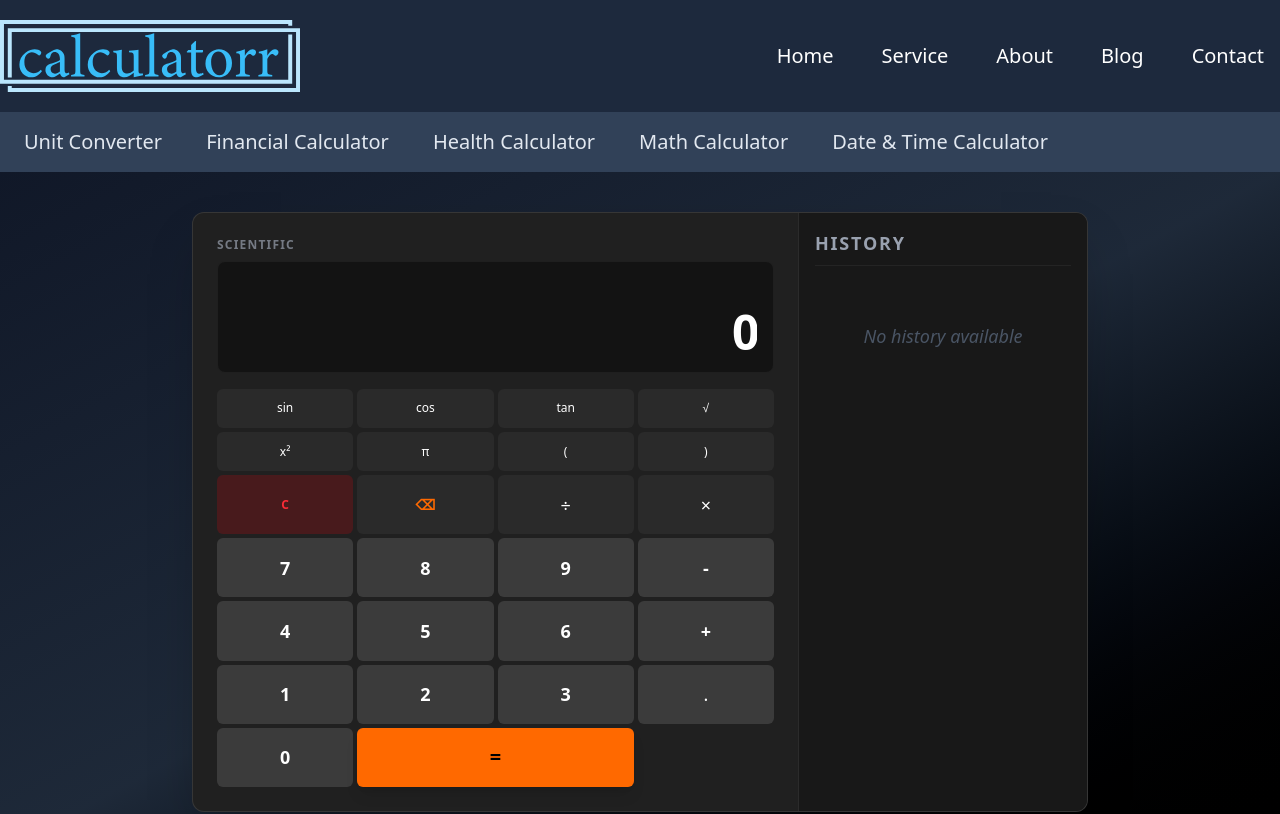
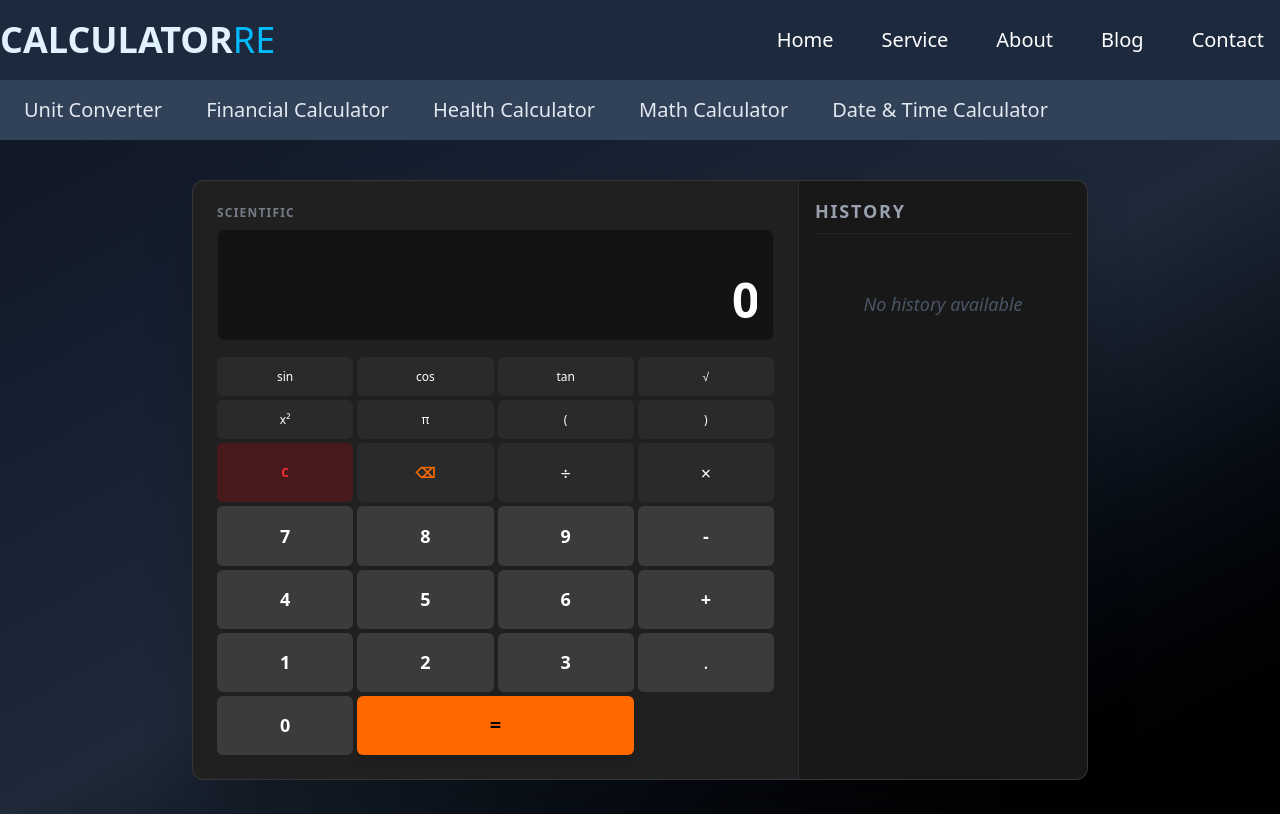
Before and after one commit to naim-i/calculator, a Next.js app: page / in a window 1280 px wide. Shown: the top 814 px of the page. Built offline with nearby package versions, Linux system fonts and the light colour scheme.

Commit message:
logoFixed

```diff
--- a/src/app/Component/Footer/Footer.js
+++ b/src/app/Component/Footer/Footer.js
@@ -6,7 +6,7 @@ import ListItems from "../ListItems/ListItems";
 import Link from "next/link";
 import FdataOne from "./FdataOne";
 import FdataTwo from "./FdataTwo";
-import Logo from "../Logo/Logo";
+// import Logo from "../Logo/Logo";
 
 const Footer = () => {
   return (
@@ -15,7 +15,11 @@ const Footer = () => {
         <div className=" justify-center items-center pt-20">
           <Flex className="lg:justify-between items-center lg:items-start text-center lg:text-left flex-col lg:flex-row ">
             <div className="w-[50%] lg:w-auto">
-              <Logo />
+              <Link href="/">
+                <h3 className="font-extrabold text-4xl text-sky-100">
+                  CALCULATOR<span className="font-medium text-sky-400">RE</span>
+                </h3>
+              </Link>
             </div>
             <div className="lg:w-[30%] py-10 lg:py-0">
               <h1 className="text-3xl text-sky-300 font-bold">Calculators</h1>
@@ -47,7 +51,7 @@ const Footer = () => {
         </div>
         <div className="flex justify-center items-center pt-10">
           <h1 className="text-xl text-white font-medium">
-            © 2025 <u>Name here</u>. All rights reserved.
+            © 2025 <u className="text-sky-200">CALCULATORRE</u>. All rights reserved.
           </h1>
         </div>
       </Container>
--- a/src/app/Component/Logo/Logo.js
+++ b/src/app/Component/Logo/Logo.js
@@ -1,77 +1,42 @@
-"use client";
-import * as React from "react";
-const Logo = (props) => (
-  <svg
-    id="Layer_1"
-    data-name="Layer 1"
-    xmlns="http://www.w3.org/2000/svg"
-    viewBox="0 0 3699.37 886.51"
-    {...props}
-    className="w-full h-auto"
-  >
-    <defs>
-      <style>
-        {
-          "\n      .cls-1 {\n        fill: #BAE6FD;\n      }\n\n      .cls-1, .cls-2 {\n        stroke-width: 0px;\n      }\n\n      .cls-2 {\n        fill: #38BDF8;\n      }\n    "
-        }
-      </style>
-    </defs>
-    <g>
-      <polygon
-        className="cls-1"
-        points="3631.7 100.45 3603.24 100.45 3554.47 100.45 3526.01 100.45 96.12 100.45 96.12 708.82 144.9 708.82 144.9 149.23 3526.01 149.23 3554.47 149.23 3603.24 149.23 3631.7 149.23 3650.59 149.23 3650.59 837.73 144.9 837.73 144.9 814.51 96.12 814.51 96.12 886.51 3699.37 886.51 3699.37 100.45 3631.7 100.45"
-      />
-      <polygon
-        className="cls-1"
-        points="144.9 786.05 173.35 786.05 3603.24 786.05 3603.24 177.68 3554.47 177.68 3554.47 737.27 173.35 737.27 144.9 737.27 96.12 737.27 67.67 737.27 48.78 737.27 48.78 48.78 3554.47 48.78 3554.47 72 3603.24 72 3603.24 0 0 0 0 786.05 67.67 786.05 96.12 786.05 144.9 786.05"
-      />
-    </g>
-    <g>
-      <path
-        className="cls-2"
-        d="m517,630.85c-32.75,43.17-82.62,75.93-127.28,75.93-94.53,0-150.36-76.67-150.36-156.31,0-58.8,25.31-107.93,75.18-145.89,39.45-30.52,84.11-42.43,113.14-42.43,33.5,0,58.06,10.42,69.23,20.1,10.42,8.19,11.91,13.4,11.91,21.59,0,17.86-18.61,33.49-26.8,33.49-3.72,0-6.7-1.49-14.14-7.44-23.08-20.84-48.38-31.26-75.18-31.26-49.13,0-92.3,41.68-92.3,119.1-.74,103.46,69.97,137.7,113.14,137.7,31.26,0,56.57-8.19,90.81-40.94l12.66,16.37Z"
-      />
-      <path
-        className="cls-2"
-        d="m793.14,706.78c-11.17,0-27.54-5.96-34.99-14.14-9.68-9.68-14.14-20.1-17.86-33.49-29.78,20.1-66.25,47.64-89.32,47.64-52.85,0-90.81-43.92-90.81-91.56,0-36.47,20.1-60.29,61.04-74.44,45.4-15.63,101.23-34.98,117.61-48.38v-14.89c0-52.85-26.8-83.37-65.5-83.37-17.12,0-27.54,8.19-34.98,17.12-8.19,10.42-13.4,26.8-20.1,48.38-3.72,11.91-10.42,17.12-21.59,17.12-14.14,0-32.75-14.89-32.75-32.75,0-10.42,9.68-19.35,24.56-29.78,21.58-15.63,64.76-43.17,107.19-52.1,22.33,0,45.4,6.7,62.52,20.1,26.05,22.33,37.96,47.64,37.96,86.35v143.66c0,34.24,12.65,44.66,26.05,44.66,8.93,0,18.61-3.72,26.8-8.18l7.44,20.84-63.27,37.22Zm-54.34-188.32c-16.38,8.19-52.11,23.82-69.23,31.26-28.28,12.65-45.4,26.8-45.4,54.34,0,39.45,29.77,57.32,53.59,57.32,19.35,0,46.15-11.91,61.04-26.8v-116.12Z"
-      />
-      <path
-        className="cls-2"
-        d="m876.5,697.85v-20.84c47.64-4.46,53.59-8.19,53.59-57.31v-356.55c0-45.41-3.72-49.87-51.36-55.83v-19.35c40.2-4.47,86.35-16.38,110.16-25.31v457.03c0,49.13,4.47,52.85,52.85,57.31v20.84h-165.25Z"
-      />
-      <path
-        className="cls-2"
-        d="m1359.58,630.85c-32.75,43.17-82.62,75.93-127.28,75.93-94.53,0-150.36-76.67-150.36-156.31,0-58.8,25.31-107.93,75.18-145.89,39.45-30.52,84.11-42.43,113.14-42.43,33.5,0,58.06,10.42,69.23,20.1,10.42,8.19,11.91,13.4,11.91,21.59,0,17.86-18.61,33.49-26.8,33.49-3.72,0-6.7-1.49-14.14-7.44-23.08-20.84-48.38-31.26-75.18-31.26-49.13,0-92.3,41.68-92.3,119.1-.74,103.46,69.97,137.7,113.14,137.7,31.26,0,56.57-8.19,90.81-40.94l12.66,16.37Z"
-      />
-      <path
-        className="cls-2"
-        d="m1763,680.72c-35.73,5.21-75.92,14.89-113.89,26.06v-57.32c-40.19,33.5-72.95,57.32-113.89,57.32-49.87,0-93.04-30.52-93.04-111.65v-144.41c0-40.19-5.96-44.66-24.56-48.38l-20.84-3.72v-19.35c32.01-1.49,81.14-8.93,106.44-13.4-2.23,23.82-2.23,59.55-2.23,108.68v101.23c0,65.5,34.24,84.11,67.74,84.11,27.54,0,55.08-11.91,80.39-35.73v-173.43c0-40.19-8.93-45.4-34.24-49.13l-23.82-2.98v-19.35c47.64-2.23,99.74-10.42,116.86-13.4v249.36c0,37.22,5.95,42.43,34.24,43.92l20.84.74v20.84Z"
-      />
-      <path
-        className="cls-2"
-        d="m1789.04,697.85v-20.84c47.64-4.46,53.59-8.19,53.59-57.31v-356.55c0-45.41-3.72-49.87-51.36-55.83v-19.35c40.2-4.47,86.35-16.38,110.16-25.31v457.03c0,49.13,4.47,52.85,52.85,57.31v20.84h-165.25Z"
-      />
-      <path
-        className="cls-2"
-        d="m2228.95,706.78c-11.17,0-27.54-5.96-34.99-14.14-9.68-9.68-14.14-20.1-17.86-33.49-29.78,20.1-66.25,47.64-89.32,47.64-52.85,0-90.81-43.92-90.81-91.56,0-36.47,20.1-60.29,61.04-74.44,45.4-15.63,101.23-34.98,117.61-48.38v-14.89c0-52.85-26.8-83.37-65.5-83.37-17.12,0-27.54,8.19-34.98,17.12-8.19,10.42-13.4,26.8-20.1,48.38-3.72,11.91-10.42,17.12-21.59,17.12-14.14,0-32.75-14.89-32.75-32.75,0-10.42,9.68-19.35,24.56-29.78,21.58-15.63,64.76-43.17,107.19-52.1,22.33,0,45.4,6.7,62.52,20.1,26.05,22.33,37.96,47.64,37.96,86.35v143.66c0,34.24,12.65,44.66,26.05,44.66,8.93,0,18.61-3.72,26.8-8.18l7.45,20.84-63.27,37.22Zm-54.34-188.32c-16.38,8.19-52.11,23.82-69.23,31.26-28.28,12.65-45.4,26.8-45.4,54.34,0,39.45,29.77,57.32,53.59,57.32,19.35,0,46.15-11.91,61.04-26.8v-116.12Z"
-      />
-      <path
-        className="cls-2"
-        d="m2461.92,697.1c-12.66,6.7-24.56,9.68-32.01,9.68-47.64,0-72.95-29.03-72.95-88.58v-216.6h-51.36l-2.98-8.93,20.1-21.59h34.24v-62.52c14.14-14.89,35.73-34.24,49.87-49.13l11.17,1.49c-1.49,31.26-2.23,74.44-2.23,110.16h84.86c6.7,7.45,4.46,23.82-4.46,30.52h-80.39v190.55c0,60.29,23.82,71.46,43.17,71.46,17.86,0,34.98-6.7,45.41-11.91l6.7,19.35-49.13,26.05Z"
-      />
-      <path
-        className="cls-2"
-        d="m2698.61,362.15c93.04,0,162.27,70.71,162.27,166.73,0,120.58-89.33,177.9-162.27,177.9-102.72,0-165.25-82.62-165.25-165.99,0-121.33,94.54-178.64,165.25-178.64Zm-8.93,25.31c-45.41,0-86.34,43.92-86.34,130.26,0,94.53,41.68,163.01,102.72,163.01,46.15,0,84.86-33.49,84.86-135.47,0-87.09-35.73-157.81-101.23-157.81Z"
-      />
-      <path
-        className="cls-2"
-        d="m3080.45,697.85h-171.2v-20.84c46.89-4.46,51.36-8.19,51.36-56.57v-154.82c0-49.13-2.98-51.36-46.15-56.57v-18.61c36.47-5.96,69.97-14.89,104.95-30.52v81.88c26.05-38.71,57.31-79.65,94.53-79.65,27.54,0,43.17,17.12,43.17,35.73,0,17.12-11.91,33.5-25.31,40.94-7.45,4.46-13.4,3.72-19.35-1.49-11.17-11.16-20.1-18.61-33.49-18.61-15.63,0-43.17,23.08-59.55,61.04v139.94c0,49.13,3.72,52.85,61.04,57.31v20.84Z"
-      />
-      <path
-        className="cls-2"
-        d="m3357.34,697.85h-171.2v-20.84c46.89-4.46,51.36-8.19,51.36-56.57v-154.82c0-49.13-2.98-51.36-46.15-56.57v-18.61c36.47-5.96,69.97-14.89,104.95-30.52v81.88c26.05-38.71,57.31-79.65,94.53-79.65,27.54,0,43.17,17.12,43.17,35.73,0,17.12-11.91,33.5-25.31,40.94-7.45,4.46-13.4,3.72-19.35-1.49-11.17-11.16-20.1-18.61-33.49-18.61-15.63,0-43.17,23.08-59.55,61.04v139.94c0,49.13,3.72,52.85,61.04,57.31v20.84Z"
-      />
-    </g>
-  </svg>
-);
-export default Logo;
+// "use client";
+// import * as React from "react";
+// const Logo = (props) => (
+//   <svg
+//       width={width}
+//       height={height}
+//       viewBox="0 0 450 150"
+//       fill="none"
+//       xmlns="http://www.w3.org/2000/svg"
+//       aria-label="Calculatorre Logo"
+//       role="img"
+//       {...props}
+//     >
+//       <title>Calculatorre Logo</title>
+
+//       {/* Icon: Calculator with upward arrow */}
+//       <g>
+//         {/* Main Body (Sky-800 / #0C4A6E) */}
+//         <path d="M110 30h-70c-5.523 0-10 4.477-10 10v90c0 5.523 4.477 10 10 10h70c5.523 0 10-4.477 10-10v-90c0-5.523-4.477-10-10-10z" fill="#0C4A6E"/>
+//         {/* Top/Screen Section (Sky-600 / #0EA5E9) */}
+//         <path d="M110 30H40c-5.523 0-10 4.477-10 10v35l72.3-36.15c4.767-2.383 10.533.867 10.533 6.15v-5c0-5.523-4.477-10-10-10z" fill="#0EA5E9"/>
+//         {/* Arrow (Sky-600 / #0EA5E9) */}
+//         <path d="M125.688 28.32L110.003 44.01 77.26 76.75 60.15 59.643 27 92.793v21.362L60.15 81.01 77.26 98.12 110.003 65.378l6.98 6.98a2 2 0 003.414-1.414L130 31.003a2 2 0 00-4.312-2.683z" fill="#0EA5E9"/>
+//         {/* Math Symbols (White / #FFFFFF) */}
+//         <path d="M55.5 102.5h-5v5a1.5 1.5 0 01-3 0v-5h-5a1.5 1.5 0 010-3h5v-5a1.5 1.5 0 013 0v5h5a1.5 1.5 0 010 3zm38-1h13a1.5 1.5 0 010 3h-13a1.5 1.5 0 010-3zm0 7h13a1.5 1.5 0 010 3h-13a1.5 1.5 0 010-3z" fill="#FFFFFF"/>
+//       </g>
+
+//       {/* Text: CALCULATORRE (Sky-900 / #0F172A) */}
+//       <text
+//         x="150"
+//         y="105"
+//         fontFamily="sans-serif"
+//         fontWeight="bold"
+//         fontSize="50"
+//         fill="#0F172A"
+//         letterSpacing="1"
+//       >
+//         CALCULATORRE
+//       </text>
+//     </svg>
+// );
+// export default Logo;
--- a/src/app/Component/Navbar/Navbar.js
+++ b/src/app/Component/Navbar/Navbar.js
@@ -6,9 +6,10 @@ import Flex from "../Flex/Flex";
 import Container from "../Container/Container";
 import Link from "next/link";
 import MenuData from "@/app/Component/Navbar/MenuData";
-import Logo from "../Logo/Logo";
+// import Logo from "../Logo/Logo";
 import { FaBars } from "react-icons/fa6";
 import { useRef } from "react";
+import Image from "next/image";
 
 const Navbar = () => {
   const [show, setShow] = useState(false);
@@ -57,7 +58,7 @@ const Navbar = () => {
         <Flex className="justify-between items-center relative">
           <div className="ml-5 lg:ml-0 w-[50%] lg:w-auto md:w-auto">
             <Link href="/">
-              <Logo />
+              <h3 className="font-extrabold text-4xl text-sky-100">CALCULATOR<span className="font-medium text-sky-400">RE</span></h3>
             </Link>
           </div>
           <div ref={menuRef}>
```
Also changed, not shown: public/Assets/Logo.png (deleted), public/Logo.png (added).
